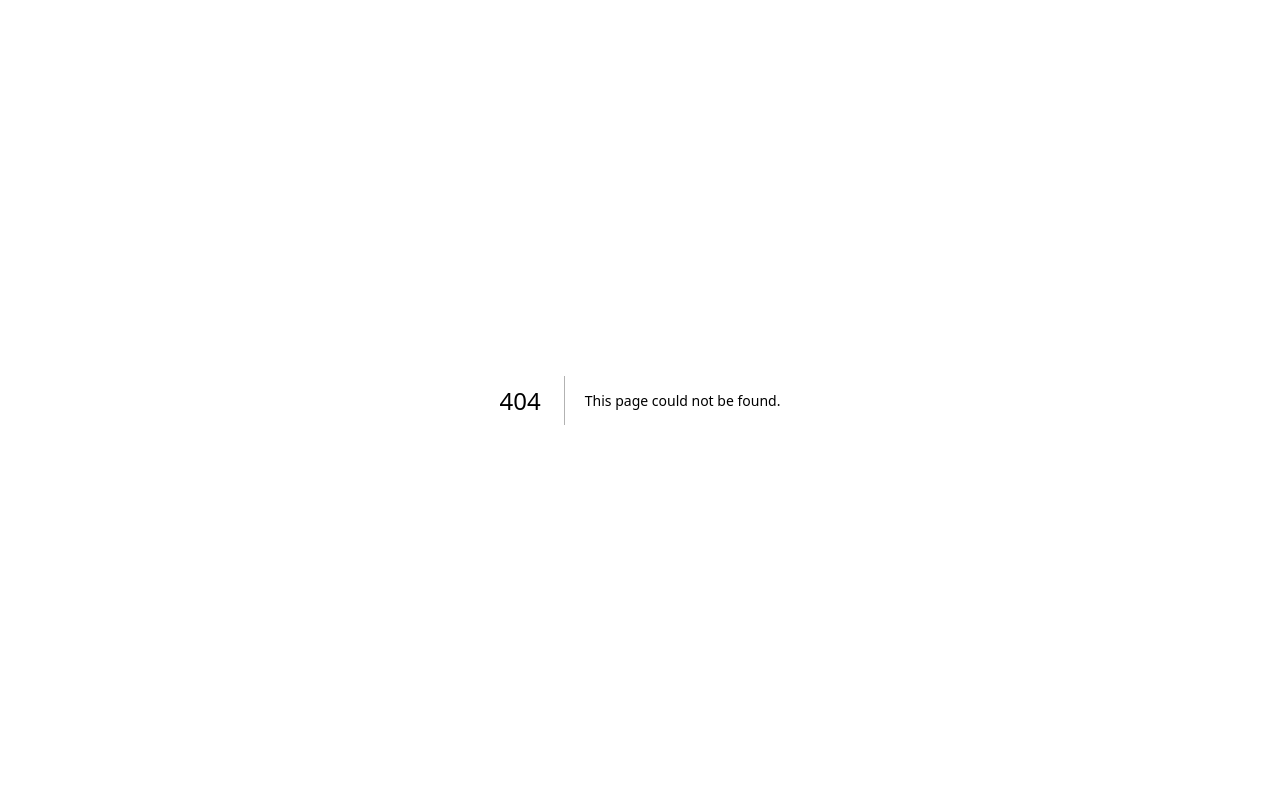
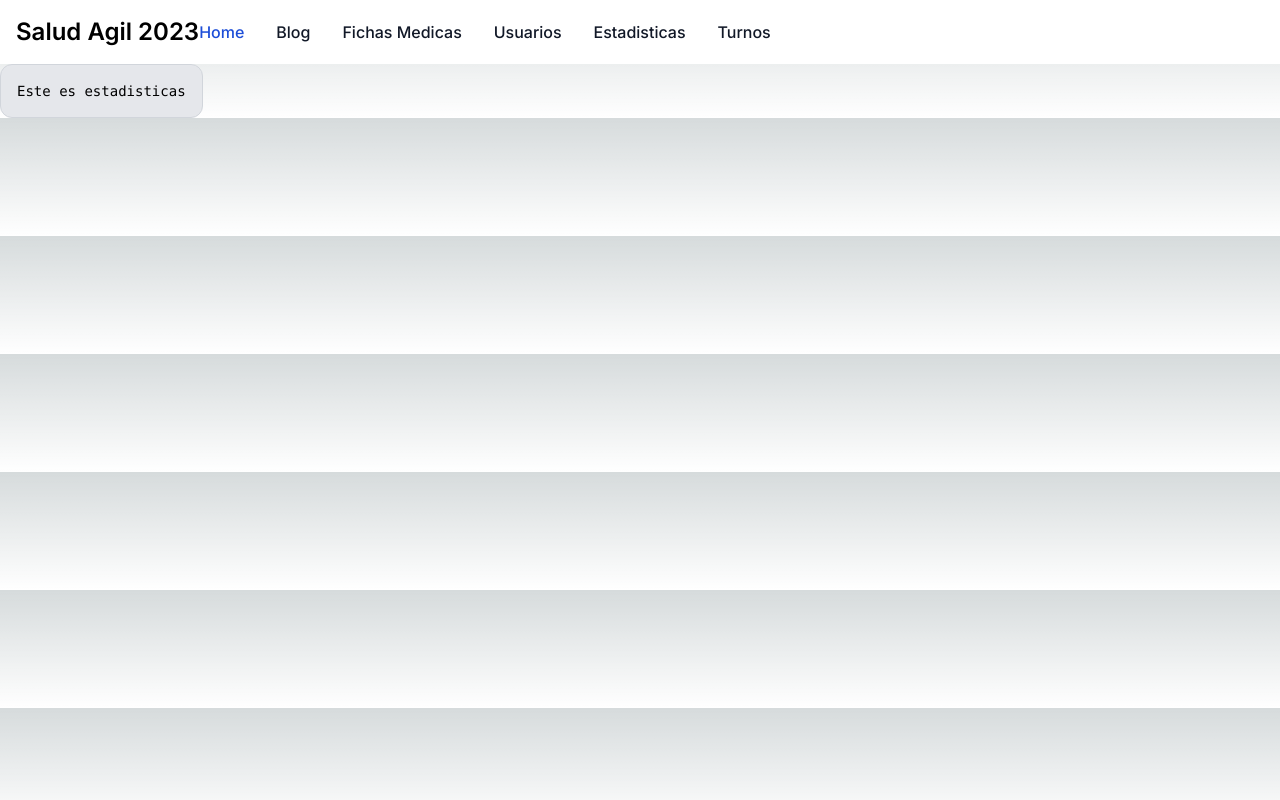
Before and after one commit to metagiles2023/SaludAgil2023, a Next.js app in the folder front/frontend-salud/: page /estadisticas in a window 1280 px wide. Before the commit this address had no page. Built offline with nearby package versions, Linux system fonts and the light colour scheme.

Commit message:
agrego apartado estadisticas

```diff
--- a/front/frontend-salud/package.json
+++ b/front/frontend-salud/package.json
@@ -9,7 +9,7 @@
     "lint": "next lint"
   },
   "dependencies": {
-    "next": "^13.5.4",
+    "next": "^13.5.6",
     "react": "^18",
     "react-dom": "^18"
   },
--- /dev/null
+++ b/front/frontend-salud/src/app/estadisticas/page.jsx
@@ -0,0 +1,14 @@
+import NavBar from '@/components/NavBar/NavBar'
+import { CartelDescripcion } from '@/components/carteles/CartelDescripcion'
+
+export default function Home() {
+  return (
+    <main className="flex flex-col">
+        <div>
+            <NavBar/>
+      </div>
+      <CartelDescripcion mensaje="Este es estadisticas"/>
+
+    </main>
+  )
+}
--- a/front/frontend-salud/src/components/NavBar/NavBar.jsx
+++ b/front/frontend-salud/src/components/NavBar/NavBar.jsx
@@ -22,6 +22,9 @@ const NavBar = () => {
                     <a href="/usuario/ver" className="block py-2 pl-3 pr-4 text-gray-900 rounded hover:bg-gray-100 md:hover:bg-transparent md:border-0 md:hover:text-blue-700 md:p-0 dark:text-white md:dark:hover:text-blue-500 dark:hover:bg-gray-700 dark:hover:text-white md:dark:hover:bg-transparent">Usuarios</a>
                     </li>
                     <li>
+                    <a href="/estadisticas" className="block py-2 pl-3 pr-4 text-gray-900 rounded hover:bg-gray-100 md:hover:bg-transparent md:border-0 md:hover:text-blue-700 md:p-0 dark:text-white md:dark:hover:text-blue-500 dark:hover:bg-gray-700 dark:hover:text-white md:dark:hover:bg-transparent">Estadisticas</a>
+                    </li>
+                    <li>
                     <a href="/turno/ver" className="block py-2 pl-3 pr-4 text-gray-900 rounded hover:bg-gray-100 md:hover:bg-transparent md:border-0 md:hover:text-blue-700 md:p-0 dark:text-white md:dark:hover:text-blue-500 dark:hover:bg-gray-700 dark:hover:text-white md:dark:hover:bg-transparent">Turnos</a>
                     </li>
                 </ul>
```
Also changed, not shown: 1 other file (tests, documents, lock files or other folders).
